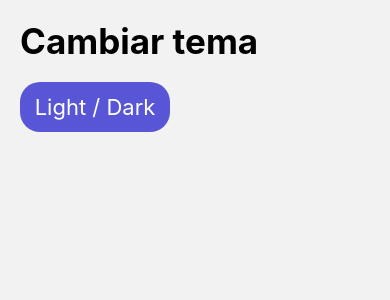
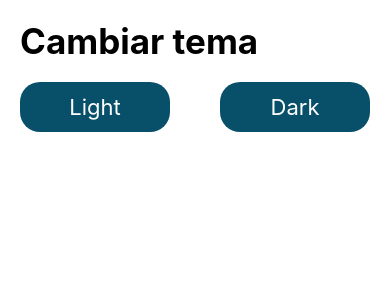
Before and after one commit to Ntgz/Componentes-react-native, a React Native app in the folder componentes/: screen /Tema in a window 390 px wide. Shown: the top 300 px of the page. Built offline with nearby package versions, Linux system fonts and the light colour scheme.

Commit message:
[add] cambio tema

```diff
--- a/componentes/App.tsx
+++ b/componentes/App.tsx
@@ -1,31 +1,39 @@
 import { StatusBar } from 'expo-status-bar';
 import { StyleSheet, Text, View } from 'react-native';
 import Navigation from "./src/navigator/Navigator";
-import { NavigationContainer, DefaultTheme, Theme, DarkTheme } from "@react-navigation/native";
+import { ThemeProvider } from './src/context/themeContext/ThemeContext';
 
-const customTheme: Theme = {
-  dark: true,
-  colors:{
-    ...DefaultTheme.colors,
-    // primary: 'string',
-    // background: 'black',
-    // card: 'string',
-    // text: 'string',
-    // border: 'string',
-    // notification: 'string'
-  }
-}
+// const customTheme: Theme = {
+//   dark: true,
+//   colors:{
+//     ...DefaultTheme.colors,
+//     // primary: 'string',
+//     // background: 'black',
+//     // card: 'string',
+//     // text: 'string',
+//     // border: 'string',
+//     // notification: 'string'
+//   }
+// }
 
 export default function App() {
   return (
-    <NavigationContainer
-      theme={ customTheme}
-    >
+    <AppState>
 
-      <Navigation/>
 
-    </NavigationContainer>
+        <Navigation/>
+
+
+    </AppState>
   );
+}
+
+const AppState = ({children}:any) =>{
+  return (
+    <ThemeProvider>
+        {children}
+    </ThemeProvider>
+  )
 }
 
 const styles = StyleSheet.create({
--- a/componentes/src/components/FlatListMenuItem.tsx
+++ b/componentes/src/components/FlatListMenuItem.tsx
@@ -1,9 +1,10 @@
-import React from 'react'
+import React, { useContext } from 'react'
 import { StyleSheet, Text, View, Button, ActivityIndicator, Dimensions,FlatList,ScrollView,TouchableOpacity } from 'react-native';
 import { MenuItem } from '../interfaces/appInterfaces';
 import Ionicons from '@expo/vector-icons/Ionicons';
 import { useNavigation } from '@react-navigation/native';
 import { useTheme } from '@react-navigation/native'
+import { ThemeContext } from '../context/themeContext/ThemeContext';
 
 interface Props {
     menuItem: MenuItem
@@ -12,7 +13,7 @@ interface Props {
 const FlatListMenuItem = ({ menuItem }: Props) => {
 
     const navigation = useNavigation();
-    // const { colors } = useTheme();
+    const { theme } = useContext( ThemeContext );
 
     return (
         <TouchableOpacity
@@ -22,19 +23,19 @@ const FlatListMenuItem = ({ menuItem }: Props) => {
             <View style={styles.container}>
                 <Ionicons
                     name={menuItem.icon}
-                    color ="gray"
+                    color ={theme.colors.primary}
                     size={15}
                 />
                 <Text
                     style={{
                         ...styles.itemText,
-                        // color: colors.text
+                        color: theme.colors.text
                     }}
                 >{ menuItem.name }</Text>
                 <View style={{ flex:1 }}/>
                 <Ionicons
                     name="chevron-forward-outline"
-                    color ="gray"
+                    color ={theme.colors.primary}
                     size={15}
                 />
             </View>
--- a/componentes/src/components/HeaderTitle.tsx
+++ b/componentes/src/components/HeaderTitle.tsx
@@ -1,6 +1,7 @@
-import React, {useState} from 'react'
+import React, {useContext, useState} from 'react'
 import { View,StyleSheet,Switch,Platform,Text } from 'react-native';
 import { useSafeAreaInsets } from 'react-native-safe-area-context';
+import { ThemeContext } from '../context/themeContext/ThemeContext';
 
 
 interface Props {
@@ -9,10 +10,11 @@ interface Props {
 
 const HeaderTitle = ({title}: Props) => {
     const { top } = useSafeAreaInsets();
+    const {theme:{ colors }} = useContext(ThemeContext);
 
         return (
             <View style={{ marginTop: top + 20, marginBottom:20 }}>
-                <Text style={styles.title}>{ title }</Text>
+                <Text style={{...styles.title, color: colors.text}}>{ title }</Text>
             </View>
         )
 
--- a/componentes/src/components/ItemSeparator.tsx
+++ b/componentes/src/components/ItemSeparator.tsx
@@ -1,14 +1,18 @@
-import React from 'react'
+import React, { useContext } from 'react'
 import { StyleSheet, Text, View} from 'react-native';
+import { ThemeContext } from '../context/themeContext/ThemeContext';
 
 const ItemSeparator = () => {
+
+    const { theme } = useContext( ThemeContext );
 
         return (
             <View
                 style={{
                     borderBottomWidth: 1,
                     opacity: 0.4,
-                    marginVertical: 8
+                    marginVertical: 8,
+                    borderColor: theme.dividerColor
                 }}
             />
         )
--- /dev/null
+++ b/componentes/src/context/themeContext/ThemeContext.tsx
@@ -0,0 +1,38 @@
+import react,{ createContext,useReducer } from "react";
+import { themeReducer, ThemeState, lightTheme } from "./themeReducer";
+
+interface ThemeContextProps {
+    theme: ThemeState;
+    setDarkTheme: () => void;
+    setLightTheme: () => void;
+}
+
+
+export const ThemeContext = createContext({} as ThemeContextProps);
+
+
+export const ThemeProvider = ({children}: any ) => {
+
+    const [ theme, dispatch] = useReducer(themeReducer, lightTheme)
+
+    const setDarkTheme = () => {
+        dispatch({ type: 'dark_theme'})
+        console.log('setDarkTheme');
+
+    }
+    const setLightTheme = () => {
+        dispatch({ type: 'light_theme'})
+        console.log('setLightTheme');
+    }
+
+
+    return (
+        <ThemeContext.Provider value = {{
+            theme,
+            setDarkTheme,
+            setLightTheme
+        }}>
+            {children}
+        </ThemeContext.Provider>
+    )
+}
--- /dev/null
+++ b/componentes/src/context/themeContext/themeReducer.tsx
@@ -0,0 +1,57 @@
+import { Theme } from '@react-navigation/native'
+import React from 'react'
+type ThemeAction =
+| { type: 'light_theme'}
+| { type: 'dark_theme'}
+
+export interface ThemeState extends Theme{
+    currentTheme: 'light' | 'dark',
+    dividerColor: string;
+}
+
+export const lightTheme: ThemeState = {
+    currentTheme: 'light',
+    dark: false,
+    dividerColor: 'rgba(0,0,0,0.7)',
+    colors:{
+            primary: '#084F6A',
+            background: 'white',
+            card: 'green',
+            text: 'black',
+            border: 'orange',
+            notification: 'teal'
+        }
+}
+export const darkTheme: ThemeState = {
+    currentTheme: 'dark',
+    dark: true,
+    dividerColor: 'white',
+    colors:{
+            primary: '#75CEDB',
+            background: 'black',
+            card: 'green',
+            text: 'white',
+            border: 'orange',
+            notification: 'teal'
+        }
+}
+
+export const themeReducer = ( state: ThemeState, action: ThemeAction): ThemeState =>{
+
+    switch ( action.type ) {
+        case 'light_theme':
+
+        return {
+            ...lightTheme,
+        }
+        case 'dark_theme':
+
+            return {
+                ...darkTheme,
+            }
+
+        default:
+            return state;
+    }
+
+}
--- a/componentes/src/navigator/Navigator.tsx
+++ b/componentes/src/navigator/Navigator.tsx
@@ -1,4 +1,4 @@
-import React from 'react'
+import React,{useContext} from 'react'
 import { createNativeStackNavigator } from '@react-navigation/native-stack'
 import HomeScreen from '../screens/HomeScreen';
 import Animation101Screen from '../screens/Animation101Screen';
@@ -12,11 +12,20 @@ import ModalScreen from '../screens/ModalScreen';
 import InfiniteScroll from '../screens/InfiniteScroll';
 import SlidesScreen from '../screens/SlidesScreen';
 import CambiarTema from '../screens/CambiarTema';
+import { NavigationContainer, DefaultTheme, Theme, DarkTheme } from "@react-navigation/native";
+import { ThemeContext } from '../context/themeContext/ThemeContext';
 
 const Stack = createNativeStackNavigator();
 
 const Navigation = () => {
+
+    const { theme } = useContext( ThemeContext );
+
     return (
+        <NavigationContainer
+        theme={ theme }
+
+        >
         <Stack.Navigator
             screenOptions={{
                 headerShown: false,
@@ -36,6 +45,7 @@ const Navigation = () => {
             <Stack.Screen name="Slides" component={SlidesScreen}/>
             <Stack.Screen name="Tema" component={CambiarTema}/>
         </Stack.Navigator>
+        </NavigationContainer>
     )
 }
 
--- a/componentes/src/screens/CambiarTema.tsx
+++ b/componentes/src/screens/CambiarTema.tsx
@@ -1,26 +1,49 @@
-import React, {useState} from 'react'
+import React, {useState,useContext} from 'react'
 import { View,StyleSheet,Platform,Text, ActivityIndicator, Image, TouchableOpacity} from 'react-native';
 import { FlatList } from 'react-native-gesture-handler';
 import FadeInImage from '../components/FadeInImage';
 import HeaderTitle from '../components/HeaderTitle';
+import { ThemeContext } from '../context/themeContext/ThemeContext';
 
 const CambiarTema = () => {
+
+    const {setDarkTheme, setLightTheme, theme:{ colors }} = useContext(ThemeContext);
+
     return (
         <View style={styles.globalMargin}>
             <HeaderTitle title="Cambiar tema"/>
-            <TouchableOpacity style={{
+                <View style={{ flexDirection: 'row', justifyContent: 'space-between'}}>
+                    <TouchableOpacity
+                    onPress={ setLightTheme}
+                    style={{
                         width: 150,
                         height: 50,
                         borderRadius:20,
-                backgroundColor:'#5856D6',
+                        backgroundColor: colors.primary,
                         justifyContent:'center',
                     }}>
                         <Text
                             style={{
                                 color: 'white', textAlign:'center', fontSize: 22
                             }}
-                >Light / Dark</Text>
+                        >Light</Text>
                     </TouchableOpacity>
+                    <TouchableOpacity
+                    onPress={ setDarkTheme}
+                    style={{
+                        width: 150,
+                        height: 50,
+                        borderRadius:20,
+                        backgroundColor:colors.primary,
+                        justifyContent:'center',
+                    }}>
+                        <Text
+                            style={{
+                                color: 'white', textAlign:'center', fontSize: 22
+                            }}
+                        >Dark</Text>
+                    </TouchableOpacity>
+                </View>
         </View>
     )
 }
```
Lines whose indentation alone changed are shown as unchanged.
